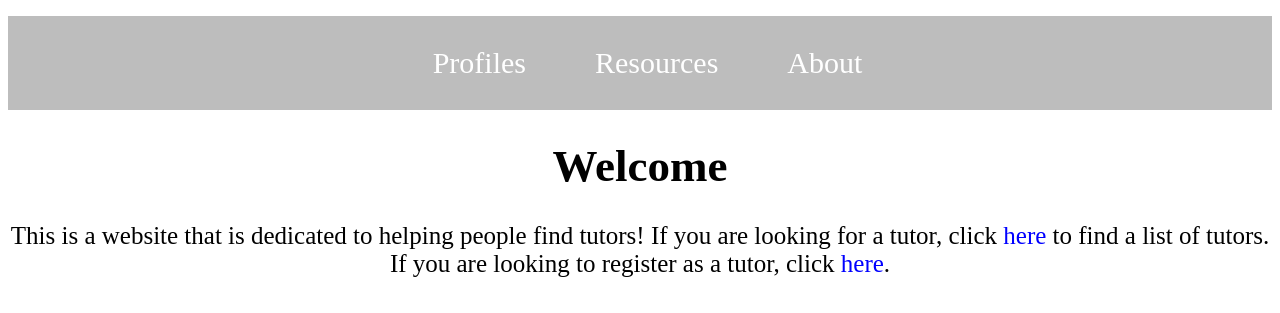
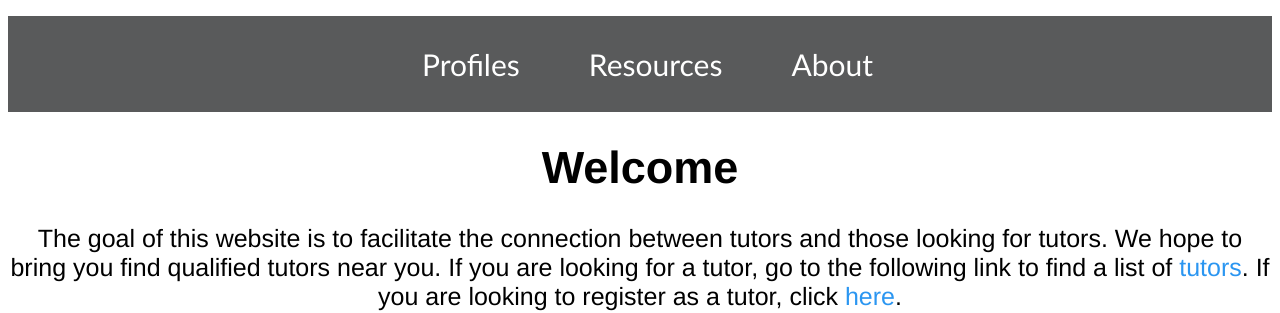
Before and after one commit to erinmmcmanus/Website, a Rails app: page / in a window 1280 px wide. Shown: the top 313 px of the page. Run offline with Rails 7, Linux system fonts and the light colour scheme; style sheets or scripts are compiled from the project's sources.

Commit message:
Update index.html.erb

```diff
--- a/app/views/welcome/index.html.erb
+++ b/app/views/welcome/index.html.erb
@@ -1,47 +1,50 @@
 <style>
-
 .header {
-	background-color: #BDBDBD;
+	background-color: #595a5b;
 	top: 0;
 	width: 100%;
 	text-align: center;
+	font-family: "Gill Sans", sANS-serif;
 
 }
-
 .header a {
 	display: block;
 	padding: 30px 20px;
 	color: white;
 	font-size: 30px;
-}
-
+	}
 .header li {
 	display: inline-block;
 	margin-right: 25px;
+	text-align: center;
 }
-
 .welcome h1 {
 	font-size: 45px;
+
 }
-
 .welcome p {
 	font-size: 25px;
+
 }
-
-
 .welcome {
 	text-align: center;
 	width: auto;
+	font-family: "Helvetica", sANS-serif;
+
 }
-
 a {
 	text-decoration: none;
-	color: blue;
+	color: #2B96F1;
 }
-
 a:visted {
 	text-decoration: none;
 	color: inherit;
+}
+
+#tree {
+	margin: auto;
+	display: block;
+	width: 40%;
 }
 
 </style>
@@ -57,5 +60,9 @@ a:visted {
 <div class = 'welcome'>
 	<h1>Welcome</h1>
 
-	<p>This is a website that is dedicated to helping people find tutors! If you are looking for a tutor, click <a href = "../profiles#index">here</a> to find a list of tutors. If you are looking to register as a tutor, click <a href = "../profiles/new">here</a>.</p>
+	<p>The goal of this website is to facilitate the connection between tutors and those looking for tutors. We hope to bring you find qualified tutors near you. If you are looking for a tutor, go to the following link to find a list of <a href = "../profiles#index">tutors</a>. If you are looking to register as a tutor, click <a href = "../profiles/new">here</a>.</p>
 </div>
+
+<div id = 'tree'>
+	<%= image_tag("tree1.png") %>
+</div>
```
